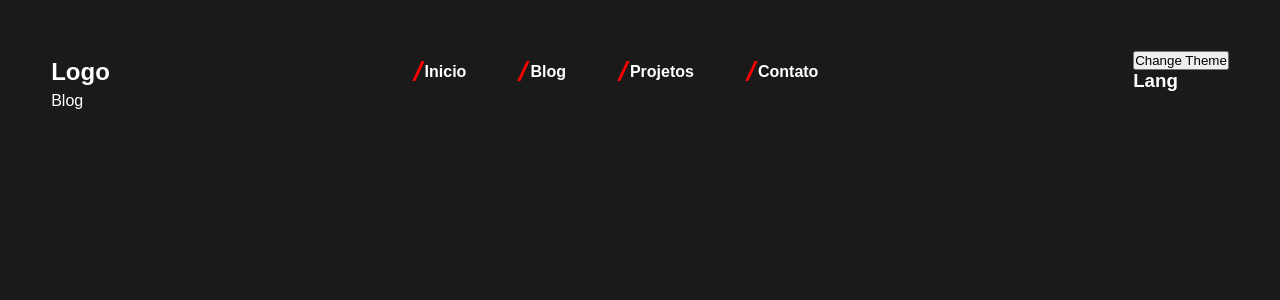
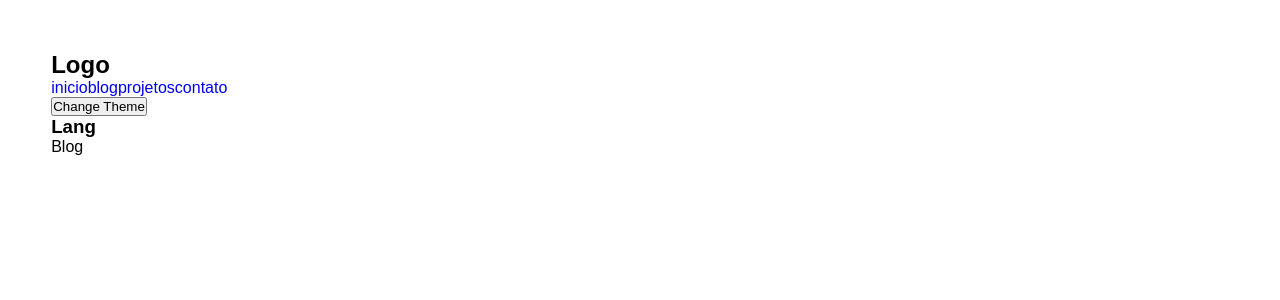
Before and after one commit to akadot/dotdev.me, a Next.js app: page /blog in a window 1280 px wide. Shown: the top 300 px of the page. Built offline with nearby package versions, Linux system fonts and the light colour scheme.

Commit message:
:lipstick: Migrating to styled-components

```diff
--- a/package.json
+++ b/package.json
@@ -24,14 +24,13 @@
     "next": "13.1.1",
     "react": "18.2.0",
     "react-dom": "18.2.0",
+    "styled-components": "^5.3.6",
     "typescript": "4.9.4"
   },
   "devDependencies": {
-    "@zeit/next-sass": "^1.0.1",
+    "@types/styled-components": "^5.1.26",
     "jest": "^29.3.1",
     "jest-environment-jsdom": "^29.3.1",
-    "node-sass": "^8.0.0",
-    "sass": "^1.57.1",
     "ts-node": "^10.9.1"
   }
 }
--- a/src/components/navbar.tsx
+++ b/src/components/navbar.tsx
@@ -1,17 +1,16 @@
 import Link from 'next/link'
-import style from '../styles/Navbar.module.scss'
 
 export default function Navbar(){
     return (
-        <section className={`${style.container}`}>
+        <section>
             {/* Logo */}
             <h1>Logo</h1>
             {/* Menu */}
-            <nav className={style.menu_container}>
-                <Link href='/' className={style.menu_item}>Inicio</Link>
-                <Link href='/blog' className={style.menu_item}>Blog</Link>
-                <Link href='/projects' className={style.menu_item}>Projetos</Link>
-                <Link href='/contact' className={style.menu_item}>Contato</Link>
+            <nav>
+                <Link href='/'>inicio</Link>
+                <Link href='/blog'>blog</Link>
+                <Link href='/projects'>projetos</Link>
+                <Link href='/contact'>contato</Link>
             </nav>
             {/* Theme */}
             <section>
--- a/src/pages/_app.tsx
+++ b/src/pages/_app.tsx
@@ -3,7 +3,7 @@ import { ThemeProvider } from 'src/context/ThemeContext'
 import Head from 'next/head'
 import Menu from '../components/navbar'
 
-import '../styles/globals.scss'
+import GlobalStyles from 'src/styles/globals'
 
 export default function App({ Component, pageProps }: AppProps) {
   return (
@@ -15,6 +15,7 @@ export default function App({ Component, pageProps }: AppProps) {
         <link rel="icon" href="/favicon.ico" />
       </Head>
       <ThemeProvider>
+          <GlobalStyles/>
           <Menu />
           <Component {...pageProps} />
       </ThemeProvider>
--- a/src/pages/index.tsx
+++ b/src/pages/index.tsx
@@ -1,4 +1,3 @@
-import styles from '../styles/Home.module.scss'
 
 export default function Home() {
   return (
--- a/src/styles/Navbar.module.scss
+++ /dev/null
@@ -1,33 +0,0 @@
-.container{
-    display: flex;
-    align-items: center;
-    justify-content: space-between;
-}
-
-.menu_container{
-    display: flex;
-}
-
-.menu_item{
-    padding: 0 2rem;
-    font-weight: 600;
-    position: relative;
-    z-index: 1;
-}
-
-.menu_item::before{
-    content: "";
-    position: absolute;
-    width: .2rem;
-    height: 110%;
-    background-color: red;
-    bottom: 0;
-    left: 1.5rem;
-    transform: skewX(-25deg);
-    z-index: -1;
-    transition: all .2s ease-in-out;
-}
-
-.menu_item:hover::before{
-    width: 65%;
-}
--- a/src/styles/_colors.scss
+++ /dev/null
@@ -1,9 +0,0 @@
-$dark: #1B1A1A;
-$light: #fff;
-
-//TODO: remove one
-$yellow: #FEEF2A;
-$green: #05FF69;
-$purple: #9C6CFF;
-$red: #FF5277;
-$blue: #58D1EB;
--- a/src/styles/globals.scss
+++ /dev/null
@@ -1,39 +0,0 @@
-@use './colors' as *;
-
-*{
-  margin: 0;
-  padding: 0;
-  outline: 0;
- box-sizing: border-box;
-}
-
-body{
-  font-family: sans-serif;
-  padding: 3.2rem;
-
-  background-color: $dark;
-  color: $light;
-
-  a{
-    text-decoration: none;
-    color: $light;
-  }
-}
-
-.dark{
-  .background{
-      background-color: $dark;
-  }
-  .text{
-      color: $light;
-  }
-}
-
-.light{
-  .background{
-      background-color: $light;
-  }
-  .text{
-      color: $dark;
-  }
-}
--- /dev/null
+++ b/src/styles/globals.tsx
@@ -0,0 +1,54 @@
+import {createGlobalStyle} from 'styled-components'
+
+const GlobalStyles = createGlobalStyle`
+  *{
+    margin: 0;
+    padding: 0;
+    outline: 0;
+  box-sizing: border-box;
+  }
+
+  body{
+    font-family: sans-serif;
+    padding: 3.2rem;
+
+    background-color: $dark;
+    color: $light;
+
+    a{
+      text-decoration: none;
+      color: $light;
+    }
+  }
+
+  .dark{
+    .background{
+        background-color: $dark;
+    }
+    .text{
+        color: $light;
+    }
+  }
+
+  .light{
+    .background{
+        background-color: $light;
+    }
+    .text{
+        color: $dark;
+    }
+  }
+`;
+
+// $dark: #1B1A1A;
+// $light: #fff;
+
+// //TODO: remove one
+// $yellow: #FEEF2A;
+// $green: #05FF69;
+// $purple: #9C6CFF;
+// $red: #FF5277;
+// $blue: #58D1EB;
+
+
+export default GlobalStyles;
```
Also changed, not shown: src/styles/Home.module.scss (deleted), 1 other file (tests, documents, lock files or other folders).
